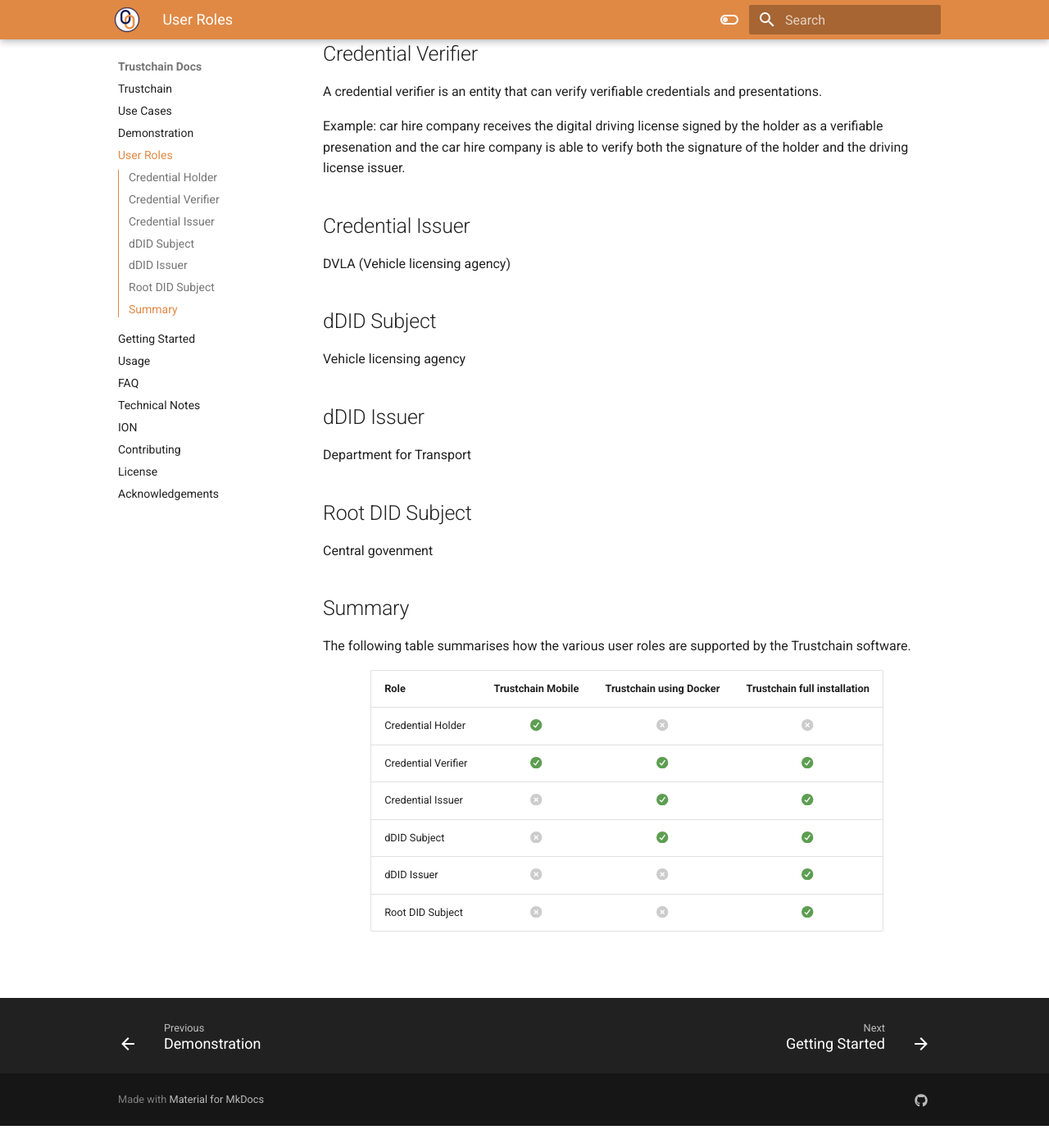
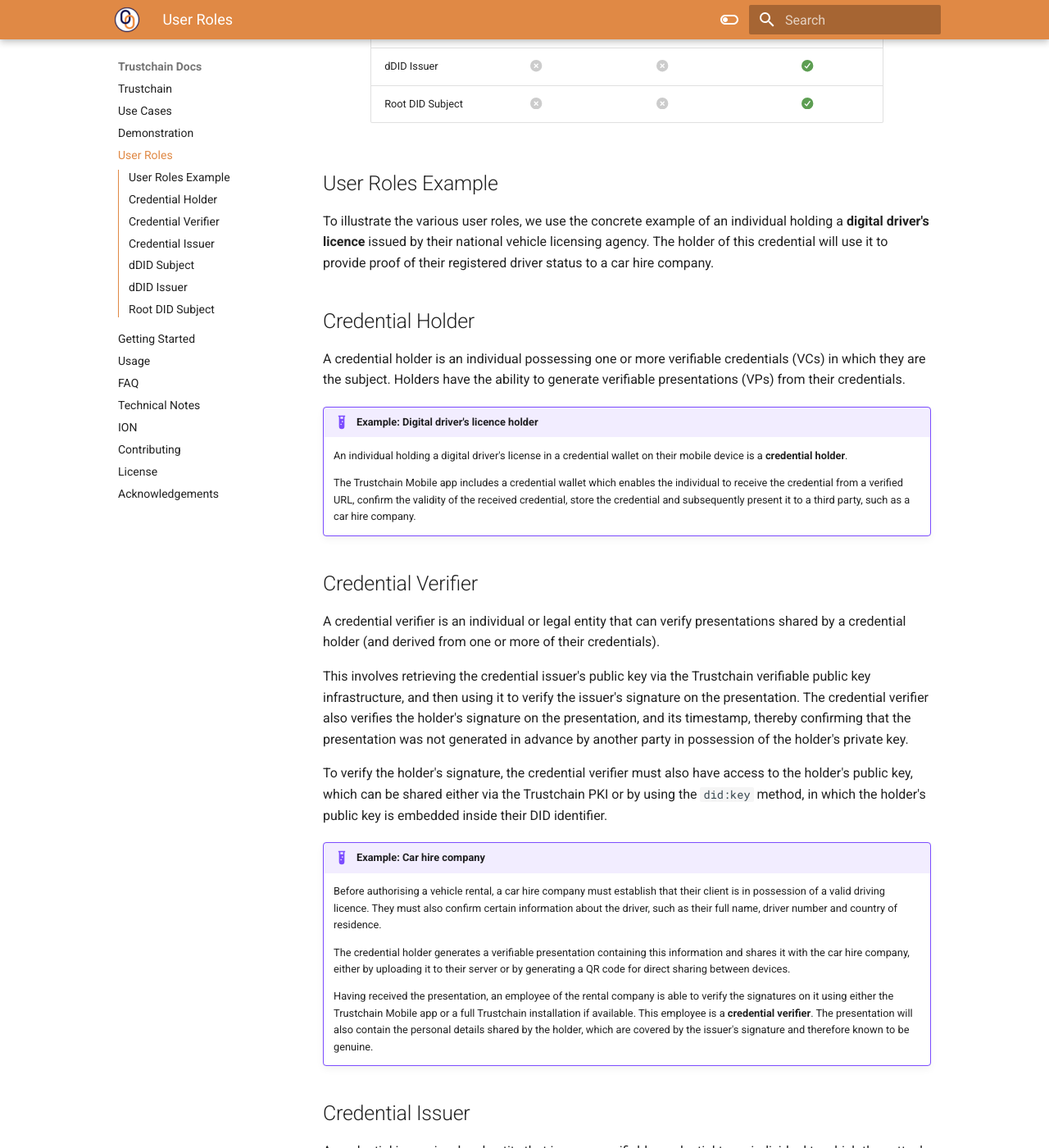
Before and after one commit to alan-turing-institute/trustchain, an MkDocs documentation site: the page built from docs/roles.md, in a window 1280 px wide and 1400 px high, scrolled down 483 px. Shown: the whole window at 82% size. Built offline with MkDocs 1.6.1 and Material for MkDocs 9.7.7, drawn with Linux system fonts in a browser that asks for light colours; nearby versions of some CDN libraries; library files that are not in the unit come from our copies; before the commit the page ends 1856 px from its top, so only the background shows below that; some of the changed text lies outside the part shown.

Commit message:
Update docs page on User Roles

```diff
--- a/docs/roles.md
+++ b/docs/roles.md
@@ -1,38 +1,8 @@
 # User Roles
 
-This section discusses the different types of user role that exist within Trustchain. Throughout the section we will use a concrete example of an individual holding a digital driving license issued by their vehicle driving agency and using this to provide proof of their driving status to a car hire company.
+This page discusses the different roles that exist within a Trustchain user group. A user's role will determine which components of the Trustchain software suite they make use of, and this relationship is summarised the following table:
 
-## Credential Holder
-
-A credential holder is an entity that possesses verifiable credentials and has the ability to generate verifiable presentations from them.
-
-Example: someone who possesses a digital driving license, where the digital driving license is the verifiable credential and the persons's ability to verifiably presentation this to verifiers such as a car hire company.
-
-## Credential Verifier
-
-A credential verifier is an entity that can verify verifiable credentials and presentations.
-
-Example: car hire company receives the digital driving license signed by the holder as a verifiable presenation and the car hire company is able to verify both the signature of the holder and the driving license issuer.
-
-## Credential Issuer
-
-DVLA (Vehicle licensing agency)
-
-## dDID Subject
-
-Vehicle licensing agency
-
-## dDID Issuer
-
-Department for Transport
-
-## Root DID Subject
-
-Central govenment
-
-## Summary
-
-The following table summarises how the various user roles are supported by the Trustchain software.
+&nbsp;
 
 <div class="center-table" markdown>
 
@@ -47,4 +17,75 @@
 
 </div>
 
+## User Roles Example
+
+To illustrate the various user roles, we use the concrete example of an individual holding a **digital driver's licence** issued by their national vehicle licensing agency. The holder of this credential will use it to provide proof of their registered driver status to a car hire company.
+
+## Credential Holder
+
+A credential holder is an individual possessing one or more verifiable credentials (VCs) in which they are the subject. Holders have the ability to generate verifiable presentations (VPs) from their credentials.
+
+!!! example "Example: Digital driver's licence holder"
+
+    An individual holding a digital driver's license in a credential wallet on their mobile device is a **credential holder**.
+
+    The Trustchain Mobile app includes a credential wallet which enables the individual to receive the credential from a verified URL, confirm the validity of the received credential, store the credential and subsequently present it to a third party, such as a car hire company.
+
+## Credential Verifier
+
+A credential verifier is an individual or legal entity that can verify presentations shared by a credential holder (and derived from one or more of their credentials).
+
+This involves retrieving the credential issuer's public key via the Trustchain verifiable public key infrastructure, and then using it to verify the issuer's signature on the presentation. The credential verifier also verifies the holder's signature on the presentation, and its timestamp, thereby confirming that the presentation was not generated in advance by another party in possession of the holder's private key.
+
+To verify the holder's signature, the credential verifier must also have access to the holder's public key, which can be shared either via the Trustchain PKI or by using the `did:key` method, in which the holder's public key is embedded inside their DID identifier.
+
+!!! example "Example: Car hire company"
+
+    Before authorising a vehicle rental, a car hire company must establish that their client is in possession of a valid driving licence. They must also confirm certain information about the driver, such as their full name, driver number and country of residence.
+
+    The credential holder generates a verifiable presentation containing this information and shares it with the car hire company, either by uploading it to their server or by generating a QR code for direct sharing between devices.
+
+    Having received the presentation, an employee of the rental company is able to verify the signatures on it using either the Trustchain Mobile app or a full Trustchain installation if available. This employee is a **credential verifier**. The presentation will also contain the personal details shared by the holder, which are covered by the issuer's signature and therefore known to be genuine.
+
+## Credential Issuer
+
+A credential issuer is a legal entity that issues a verifiable credential to an individual to which they attach their signature, thereby attesting to the validity of the information contained in the credential.
+
+Credential issuers must run a full Trustchain node. By running the built-in Trustchain HTTP server they can expose a service endpoint (URL) for issuing credentials and/or responding to requests from the Trustchain Mobile client.
+
+!!! example "Example: Driver and Vehicle Licensing Agency"
+
+    The government agency responsible for issuing driver's licences is the **credential issuer**.
+
+## dDID Subject
+
+A downstream DID (dDID) subject is a legal entity or individual whose DID appears in the `id` field of a DID, which itself bears an attestation (signatuare) from an upstream entity.
+
+Downstream DID subjects must run a full Trustchain node in order to participate in the challenge-response process through which a dDID is issued.
+
+!!! example "Example: Driver and Vehicle Licensing Agency"
+
+    In our example, the Driver and Vehicle Licensing Agency is both a credential issuer and a **dDID subject**. Indeed, it is the agency's status as a dDID subject that makes it possible for it to issue credentials that can be subsequently verified by a credential verifier.
+
+## dDID Issuer
+
+A downstream DID (dDID) issuer is a legal entity or individual whose DID appears in the `controller` field of a downstream DID. A dDID issuer is therefore necessarily also an upstream DID (uDID) subject.
+
+Downstream DID issuers must run a full Trustchain node in order to participate in the challenge-response process through which a dDID is issued.
+
+!!! example "Example: Government Department for Transport"
+
+    Suppose that the Driver and Vehicle Licensing Agency is overseen by the government's Department for Transport. In that case, the agency's dDID would be signed by that government department, which itself is represented by a uDID. This makes the Department for Transport a **dDID issuer**.
+
+
+## Root DID Subject
+
+The root DID subject is the legal entity (or group of entities) whose DID appears in the `id` field of the root DID.
+
+The root DID sits at the top of the hierarchical DID structure. Therefore the root DID subject is not a downstream DID subject and there is no signature of attestation on the root DID document. Instead, the contents of the root DID document are verified by checking that it was published on a particular date, as explained in the [FAQs](faq.md#q-why-is-independently-verifiable-timestamping-important-in-trustchain).
+
+!!! example "Example: Central govenment"
+
+    In a national digital ID system the central government would be a natural choice for **root DID subject**.
+
 &nbsp;
```
